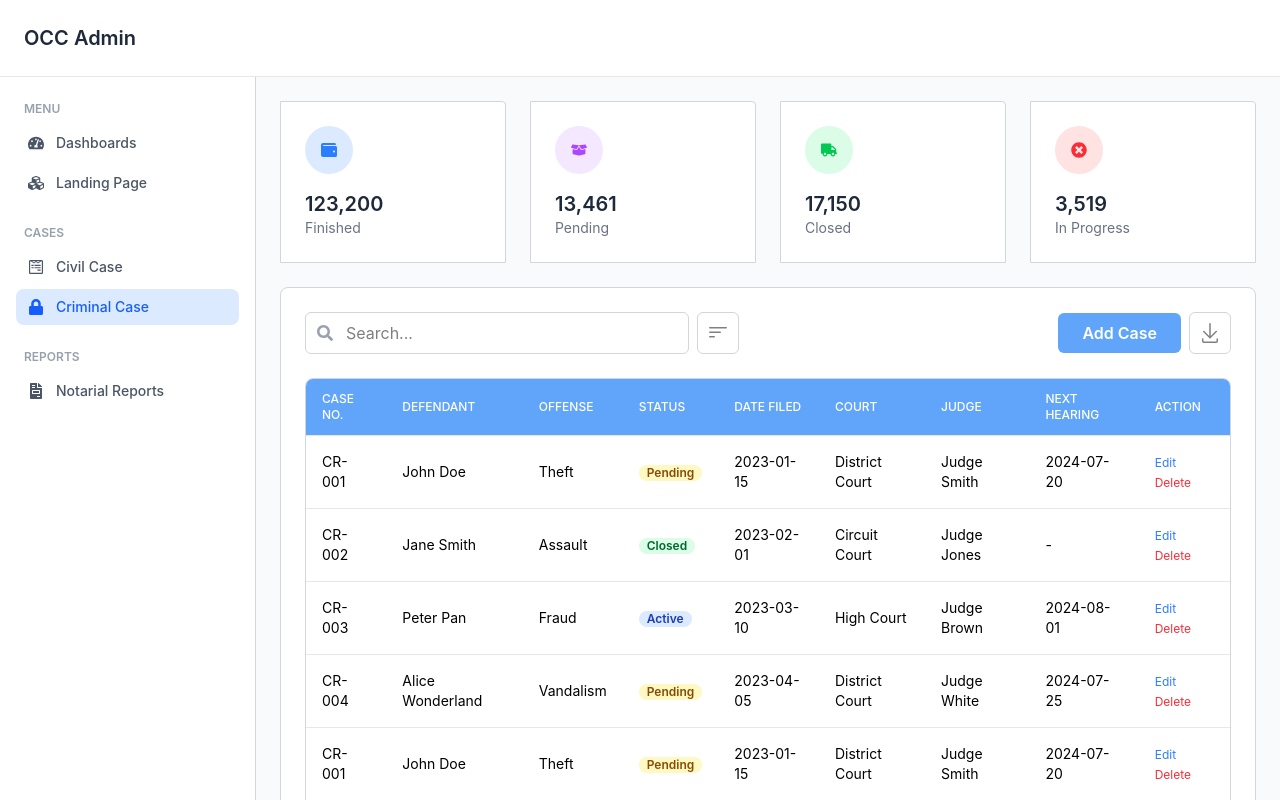
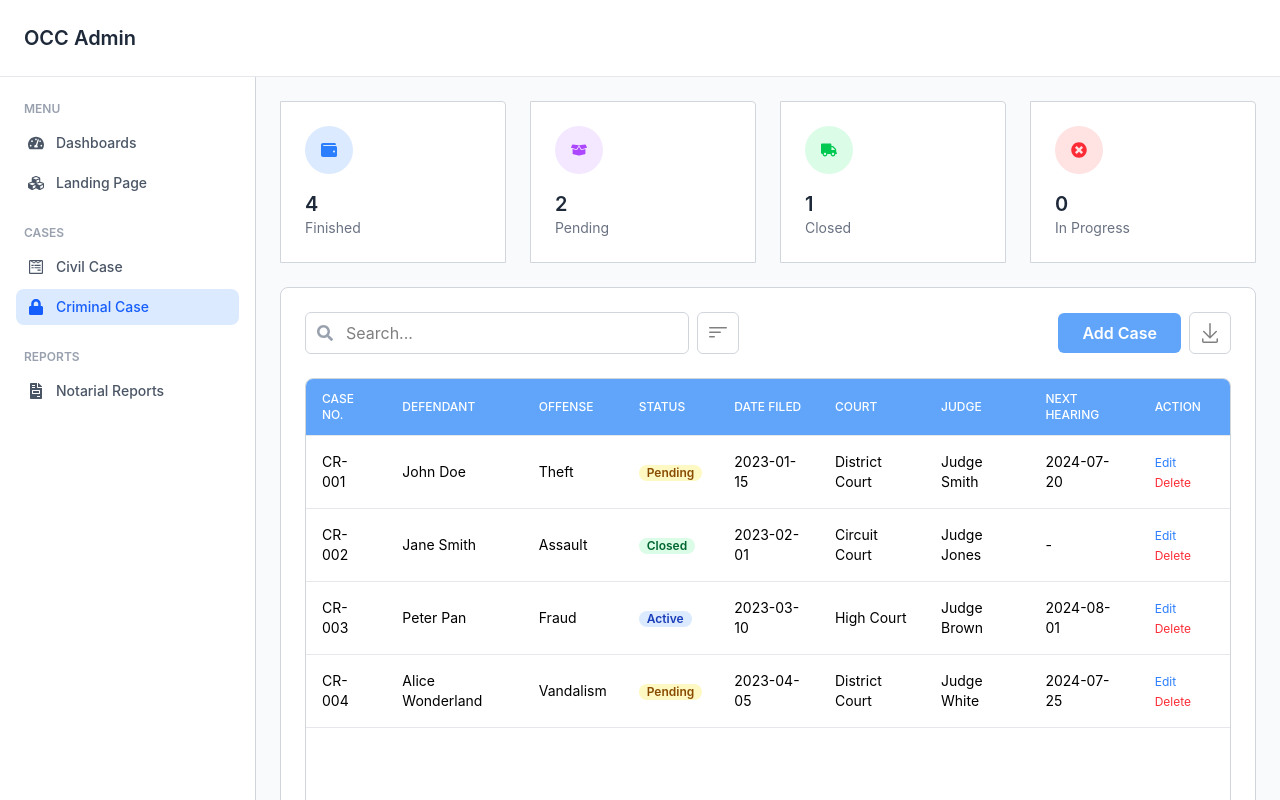
Before and after one commit to Coding-Elysium/occ-system-v1, a React (Vite) app: page /criminalCase in a window 1280 px wide. Built offline with nearby package versions, Linux system fonts and the light colour scheme.

Commit message:
COUNT DONE

```diff
--- a/src/components/Card/CardHeader.jsx
+++ b/src/components/Card/CardHeader.jsx
@@ -1,34 +1,44 @@
-import React from 'react';
+import React, { useEffect, useState } from 'react';
 import { FaWallet, FaBoxOpen, FaTruck, FaTimesCircle } from 'react-icons/fa';
+import useCriminalCaseStore from '../../store/cirminalCaseStore';
+
+const CardHeader = () => {
+  const { pending, countPendings, cases, close, countClose, countAllCases, allCases, countInProgress, inProgress} = useCriminalCaseStore();
+
+  useEffect(() => {
+    countPendings();
+    countClose();
+    countAllCases();
+    countInProgress();
+  }, [cases]);
 
   const stats = [
     {
       title: 'Finished',
-    value: '123,200',
+      value: allCases,
       icon: <FaWallet className="text-blue-500" />,
       bg: 'bg-blue-100',
     },
     {
       title: 'Pending',
-    value: '13,461',
+      value: pending,
       icon: <FaBoxOpen className="text-purple-500" />,
       bg: 'bg-purple-100',
     },
     {
       title: 'Closed',
-    value: '17,150',
+      value: close,
       icon: <FaTruck className="text-green-500" />,
       bg: 'bg-green-100',
     },
     {
       title: 'In Progress',
-    value: '3,519',
+      value: inProgress,
       icon: <FaTimesCircle className="text-red-500" />,
       bg: 'bg-red-100',
     },
   ];
 
-const CardHeader = () => {
   return (
     <section className="grid grid-cols-1 sm:grid-cols-2 lg:grid-cols-4 gap-6">
       {stats.map((stat, index) => (
--- a/src/components/Form/AddCriminalCase.jsx
+++ b/src/components/Form/AddCriminalCase.jsx
@@ -35,7 +35,6 @@ const AddCriminalCase = ({ onAddCase, onClose }) => {
     <div className="fixed inset-0 bg-black/50 flex justify-center items-center p-4 z-50 font-inter" >
       <div className="bg-white rounded-2xl shadow-2xl w-full max-w-lg overflow-hidden relative">
 
-        {/* Header */}
         <div className="flex justify-between items-center px-6 py-4 border-b border-gray-200">
           <h2 className="text-xl font-semibold text-gray-800">Add Criminal Case</h2>
           <button
--- a/src/components/Table/CriminalCaseTable.jsx
+++ b/src/components/Table/CriminalCaseTable.jsx
@@ -6,7 +6,7 @@ import AddCriminalCase from '../Form/AddCriminalCase';
 import IconButton from '../Button/IconButton';
 import { BsFilterLeft } from 'react-icons/bs';
 import { GoDownload } from "react-icons/go";
-import useCriminalCaseStore from '../../store/cirminalCaseStore'; // Corrected path based on typical structure
+import useCriminalCaseStore from '../../store/cirminalCaseStore';
 
 const CriminalCaseTable = () => {
   const [addCase, setAddCase] = React.useState(false);
@@ -25,7 +25,7 @@ const CriminalCaseTable = () => {
     });
 
     useEffect(() => {
-      resetCases(); // Reset state
+      resetCases();
       fetchMoreCases();
     }, [resetCases, fetchMoreCases]);
 
@@ -33,7 +33,7 @@ const CriminalCaseTable = () => {
       if (inView && !loading && hasMore) {
         fetchMoreCases();
       }
-    }, [inView, loading, hasMore, fetchMoreCases]); // Add fetchMoreCases to dependencies
+    }, [inView, loading, hasMore, fetchMoreCases]);
 
     return (
       <div>
@@ -66,8 +66,8 @@ const CriminalCaseTable = () => {
                 </tr>
               </thead>
               <tbody className="bg-white divide-y divide-gray-200 ">
-                {cases.map((caseItem) => (
-                  <tr key={caseItem.id}>
+                {cases.map((caseItem, index) => (
+                  <tr key={index}>
                     <td className="px-4 py-4 text-sm">{caseItem.caseNumber}</td>
                     <td className="px-4 py-4 text-sm">{caseItem.defendant}</td>
                     <td className="px-4 py-4 text-sm">{caseItem.offense}</td>
--- a/src/store/cirminalCaseStore.jsx
+++ b/src/store/cirminalCaseStore.jsx
@@ -1,6 +1,5 @@
 import { create } from 'zustand';
 import * as XLSX from 'xlsx';
-// This is static data for demonstration. In a real app, this would come from an API.
 const allStaticCases = [
   { id: '1', caseNumber: 'CR-001', defendant: 'John Doe', offense: 'Theft', status: 'Pending', dateFiled: '2023-01-15', court: 'District Court', judge: 'Judge Smith', nextHearing: '2024-07-20' },
   { id: '2', caseNumber: 'CR-002', defendant: 'Jane Smith', offense: 'Assault', status: 'Closed', dateFiled: '2023-02-01', court: 'Circuit Court', judge: 'Judge Jones', nextHearing: '-' },
@@ -29,16 +28,47 @@ const PAGE_SIZE = 10;
 const useCriminalCaseStore = create((set, get) => ({
   cases: [],
   page: 1,
+  pending: 0,
+  close: 0,
+  allCases: 0,
+  inProgress: 0,
   hasMore: true,
   loading: false,
   searchTerm: '',
 
+  countPendings: () => {
+    const { cases } = get();
+    const count = cases.filter((item) => item.status === "Pending").length;
+    set({ pending: count });
+    return count;
+  },
+
+   countClose: () => {
+    const { cases } = get();
+    const count = cases.filter((item) => item.status === "Closed").length;
+    set({ close: count });
+    return count;
+  },
+
+  countAllCases: () => {
+    const { cases } = get();
+    const count = cases.length;
+    set({ allCases: count });
+    return count;
+  },
+
+  countInProgress: () => {
+    const { cases } = get();
+    const count = cases.filter((item) => item.status === "In Progress").length;
+    set({ inProgress: count });
+    return count;
+  },
+
   fetchMoreCases: () => {
     const { page, loading, hasMore, searchTerm } = get();
-    if (loading || !hasMore) return; // Prevent fetching if already loading or no more data
+    if (loading || !hasMore) return;
 
     set({ loading: true });
-    // Simulate network delay
     setTimeout(() => {
       const filtered = allStaticCases.filter((item) =>
         Object.values(item).some((v) =>
@@ -51,33 +81,29 @@ const useCriminalCaseStore = create((set, get) => ({
       const nextSlice = filtered.slice(start, end);
 
       set((state) => ({
-        cases: [...state.cases, ...nextSlice],
+        cases: [...nextSlice],
         page: state.page + 1,
-        hasMore: end < filtered.length, // Check if there are more items to load
+        hasMore: end < filtered.length,
         loading: false,
       }));
-    }, 500); // Simulate 500ms API call
+    }, 500);
   },
 
   resetCases: () => {
-    // Resets the state for a fresh load or search
     set({
       cases: [],
       page: 1,
       hasMore: true,
-      loading: false, // Ensure loading is false when reset
+      loading: false,
     });
   },
 
   setSearchTerm: (term) => {
-    // When search term changes, reset state and then the component will trigger fetch
     set({ searchTerm: term, page: 1, cases: [], hasMore: true, loading: false });
   },
 
-  setCases: (newCases) => set({ cases: newCases }), // Unused in this context, but kept
+  setCases: (newCases) => set({ cases: newCases }),
   downloadCriminalCase: () => {
-    // This function assumes XLSX is globally available or imported.
-    // For a React app, you'd typically import it: import * as XLSX from 'xlsx';
     const cases = get().cases;
     const sheetData = [
       [
```
Lines whose indentation alone changed are shown as unchanged.
